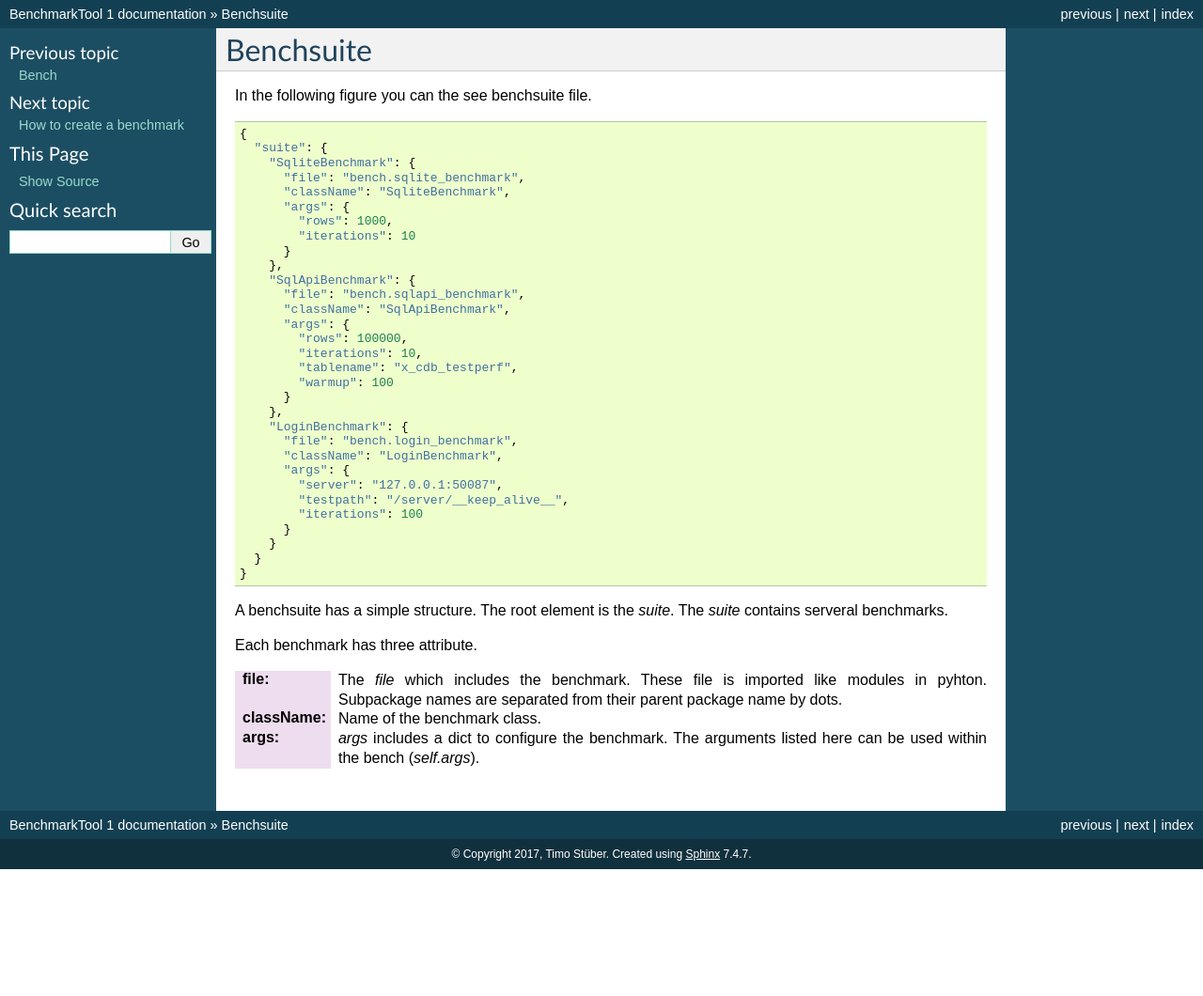
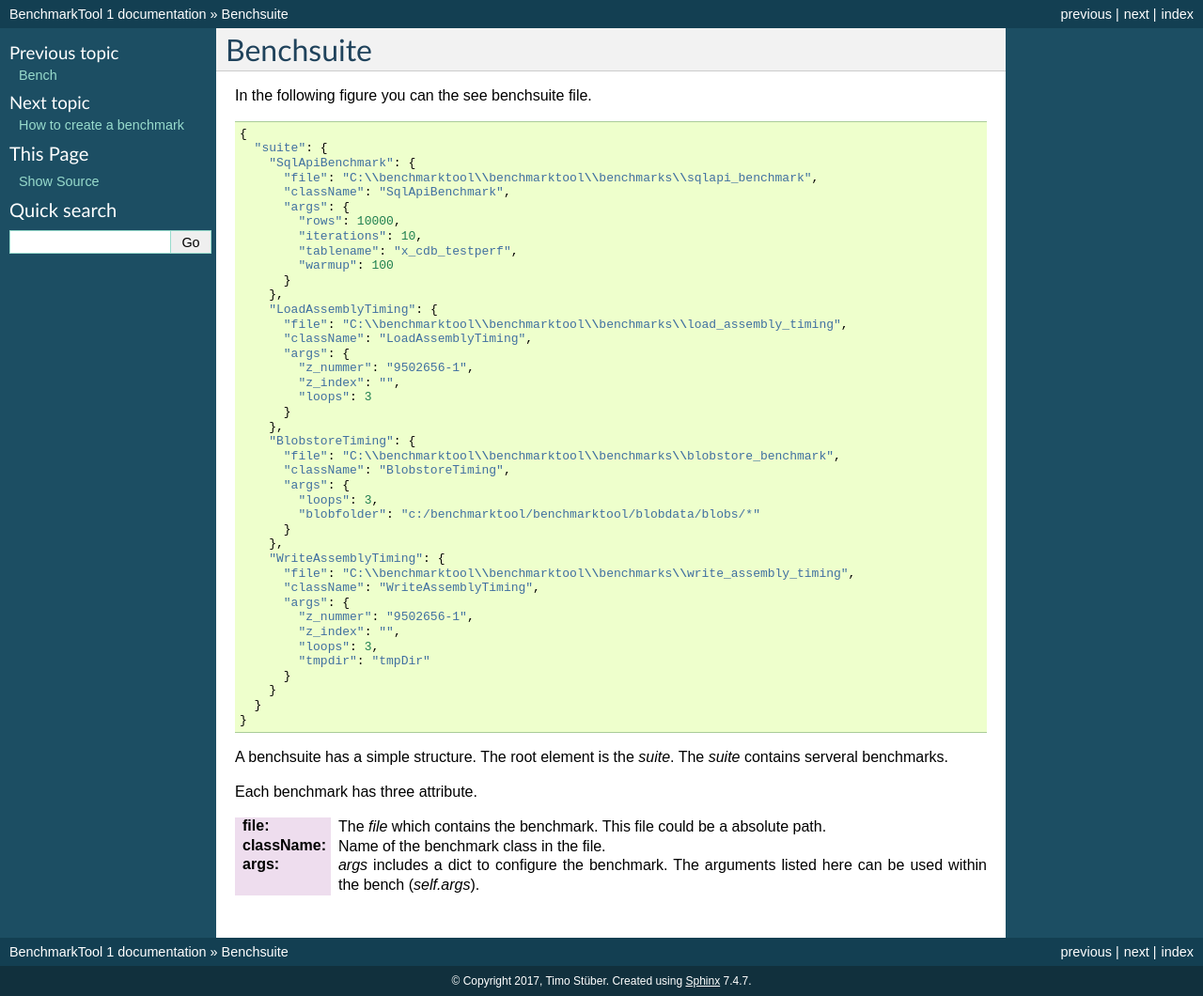
Before and after one commit to JohannesGro/PyPerf, a Sphinx documentation site: the page built from doc/benchsuite.rst, in a window 1280 px wide. Shown: the whole page at 94% size. Built offline with Sphinx 7.4.7, drawn with Linux system fonts in a browser that asks for light colours; before the commit the page ends 925 px from its top, so only the background shows below that.

Commit message:
documentated changes

```diff
--- a/doc/bench.rst
+++ b/doc/bench.rst
@@ -1,6 +1,6 @@
 Bench
 ***********
 
-.. autoclass:: benchmarktool.bench.bench.Bench
+.. autoclass:: benchmarktool.bench.Bench
 	:members:
 	:noindex:
--- a/doc/benchsuite.rst
+++ b/doc/benchsuite.rst
@@ -10,6 +10,6 @@ contains serveral benchmarks.
 
 Each benchmark has three attribute.
 
-:file: The *file* which includes the benchmark. These file is imported like modules in pyhton. Subpackage names are separated from their parent package name by dots.
-:className: Name of the benchmark class.
+:file: The *file* which contains the benchmark. This file could be a absolute path.
+:className: Name of the benchmark class in the file.
 :args: *args* includes a dict to configure the benchmark. The arguments listed here can be used within the bench (*self.args*).
--- a/doc/example_benchsuite.json
+++ b/doc/example_benchsuite.json
@@ -1,30 +1,40 @@
 {
   "suite": {
-    "SqliteBenchmark": {
-      "file": "bench.sqlite_benchmark",
-      "className": "SqliteBenchmark",
-      "args": {
-        "rows": 1000,
-        "iterations": 10
-      }
-    },
     "SqlApiBenchmark": {
-      "file": "bench.sqlapi_benchmark",
+      "file": "C:\\benchmarktool\\benchmarktool\\benchmarks\\sqlapi_benchmark",
       "className": "SqlApiBenchmark",
       "args": {
-        "rows": 100000,
+        "rows": 10000,
         "iterations": 10,
         "tablename": "x_cdb_testperf",
         "warmup": 100
       }
     },
-    "LoginBenchmark": {
-      "file": "bench.login_benchmark",
-      "className": "LoginBenchmark",
+    "LoadAssemblyTiming": {
+      "file": "C:\\benchmarktool\\benchmarktool\\benchmarks\\load_assembly_timing",
+      "className": "LoadAssemblyTiming",
       "args": {
-        "server": "127.0.0.1:50087",
-        "testpath": "/server/__keep_alive__",
-        "iterations": 100
+        "z_nummer": "9502656-1",
+        "z_index": "",
+        "loops": 3
+      }
+    },
+    "BlobstoreTiming": {
+      "file": "C:\\benchmarktool\\benchmarktool\\benchmarks\\blobstore_benchmark",
+      "className": "BlobstoreTiming",
+      "args": {
+        "loops": 3,
+        "blobfolder": "c:/benchmarktool/benchmarktool/blobdata/blobs/*"
+      }
+    },
+    "WriteAssemblyTiming": {
+      "file": "C:\\benchmarktool\\benchmarktool\\benchmarks\\write_assembly_timing",
+      "className": "WriteAssemblyTiming",
+      "args": {
+        "z_nummer": "9502656-1",
+        "z_index": "",
+        "loops": 3,
+        "tmpdir": "tmpDir"
       }
     }
   }
```
Also changed, not shown: doc/benchrunner.rst (+20 -15 lines), doc/renderer.rst (+19 -11 lines), doc/conf.py (line endings or trailing spaces).
